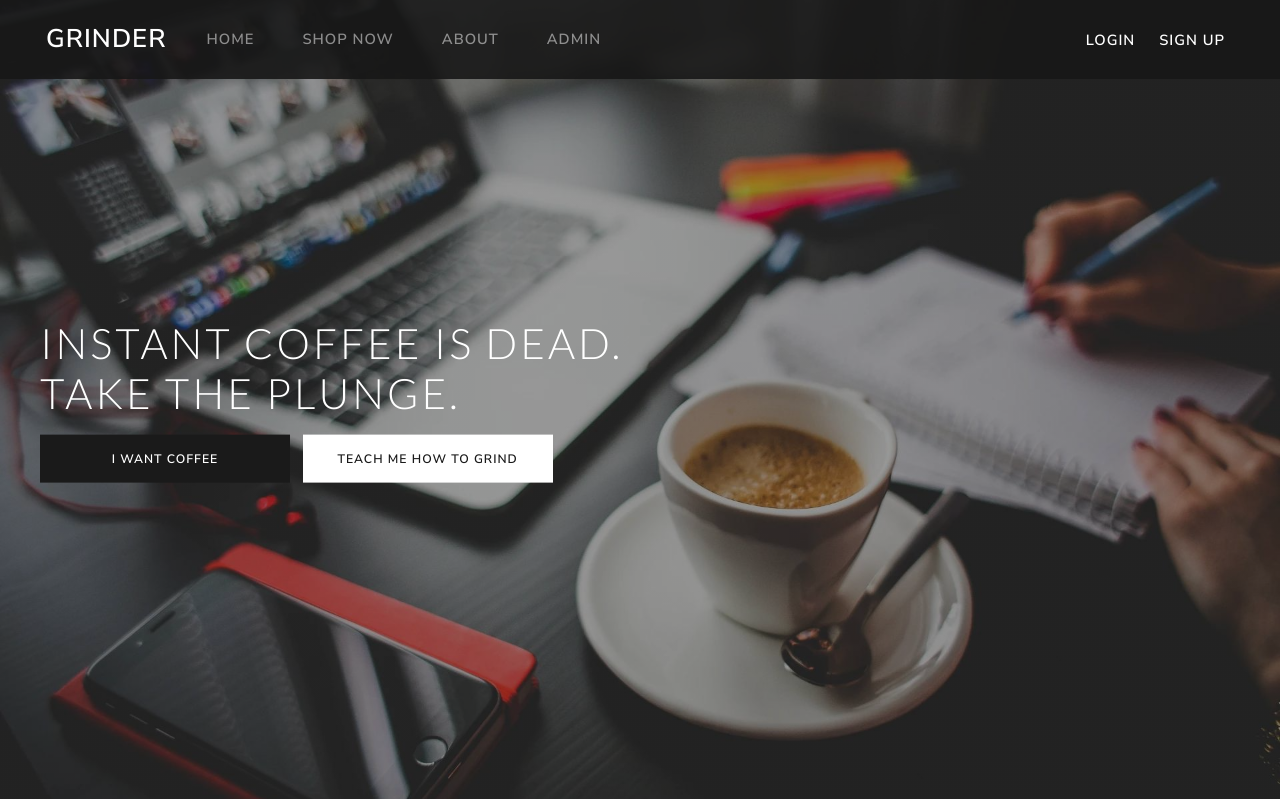
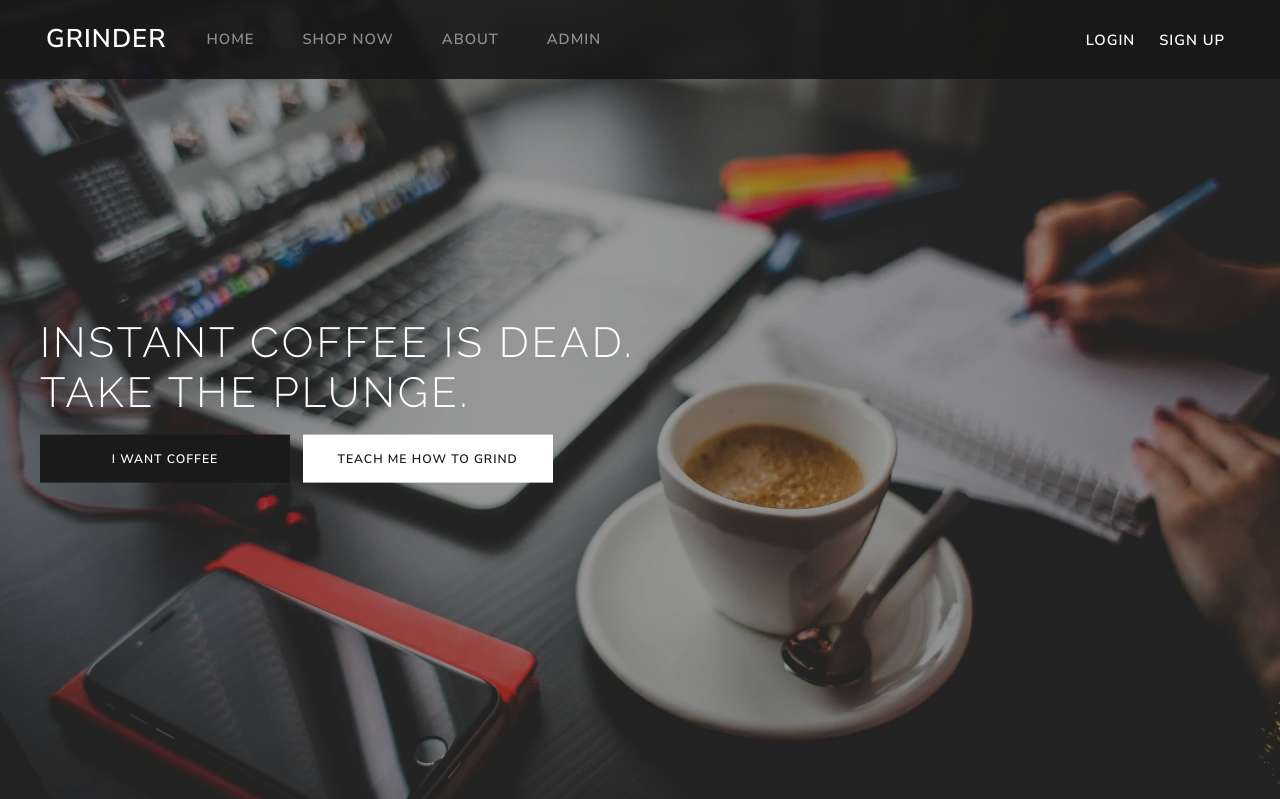
Before and after one commit to KeeganFargher/coffee-shop, a PHP site: page /shop-home.php in a window 1280 px wide. Shown: the top 799 px of the page. Run offline with PHP 8.4, Linux system fonts and the light colour scheme; some libraries are stand-ins or nearby versions.

Commit message:
Fixed script errors

```diff
--- a/css/login.css
+++ b/css/login.css
@@ -8,7 +8,7 @@ h3 {
 
 h1,
 h3 {
-    font-family: 'Lato', 'Arial', sans-serif;
+	font-family: 'Raleway', 'Arial', sans-serif;
 }
 
 .btn {
@@ -36,7 +36,6 @@ h3 {
 	background-color: #fff;
 	padding: 20px;
 }
-
 
 .signin-box .slim-logo {
 	margin-right: 0;
--- a/css/main.css
+++ b/css/main.css
@@ -139,7 +139,7 @@ a.navbar-brand {
 .hero-text-box h1 {
 	color: white !important;
 	font-size: 300%;
-    font-family: 'Lato', 'Arial', sans-serif;
+	font-family: 'Raleway', 'Arial', sans-serif;
 	font-weight: 300;
 	text-transform: uppercase;
 }
@@ -230,8 +230,7 @@ a.navbar-brand {
 /* ----------------------------------------------- */
 
 .section-testimonials {
-    background-image: -webkit-linear-gradient(rgba(0, 0, 0, 0.8),
-        rgba(0, 0, 0, 0.8)),
+	background-image: -webkit-linear-gradient(rgba(0, 0, 0, 0.8), rgba(0, 0, 0, 0.8)),
 		url(../img/testimonial.jpg);
 	background-image: linear-gradient(rgba(0, 0, 0, 0.6), rgba(0, 0, 0, 0.8)),
 		url(../img/testimonial.jpg);
@@ -255,7 +254,7 @@ blockquote {
 }
 
 blockquote:before {
-    content: "\201C";
+	content: '\201C';
 	font-size: 500%;
 	display: block;
 	position: absolute;
@@ -275,7 +274,6 @@ cite img {
 	margin-right: 10px;
 	vertical-align: middle;
 }
-
 
 /* ----------------------------------------------- */
 /* FOOTER SECTION                                  */
@@ -365,8 +363,7 @@ footer p {
 
 .coming-soon-container {
 	height: 100vh;
-    background-image: -webkit-linear-gradient(rgba(0, 0, 0, 0.7),
-        rgba(0, 0, 0, 0.7)),
+	background-image: -webkit-linear-gradient(rgba(0, 0, 0, 0.7), rgba(0, 0, 0, 0.7)),
 		url(../img/coming-soon.jpg);
 	background-image: linear-gradient(rgba(0, 0, 0, 0.7), rgba(0, 0, 0, 0.7)),
 		url(../img/coming-soon.jpg);
--- a/meta.php
+++ b/meta.php
@@ -10,8 +10,8 @@
 
 <!-- External links -->
 <link href="https://unpkg.com/ionicons@4.4.8/dist/css/ionicons.min.css" rel="stylesheet" />
-<link href="http://fonts.googleapis.com/css?family=Lato:100,300,400,300" rel="stylesheet" type="text/css" />
-<link href="https://pro.fontawesome.com/releases/v5.2.0/css/all.css" rel="stylesheet">
+<link href="https://fonts.googleapis.com/css?family=Raleway:100,300,400,500" rel="stylesheet">
+<link rel="stylesheet" href="https://use.fontawesome.com/releases/v5.7.2/css/all.css" integrity="sha384-fnmOCqbTlWIlj8LyTjo7mOUStjsKC4pOpQbqyi7RrhN7udi9RwhKkMHpvLbHG9Sr" crossorigin="anonymous">
 
 <!-- Icons -->
 <link rel="apple-touch-icon" sizes="57x57" href="img/icons/apple-icon-57x57.png">
```
Lines whose indentation alone changed are shown as unchanged.
